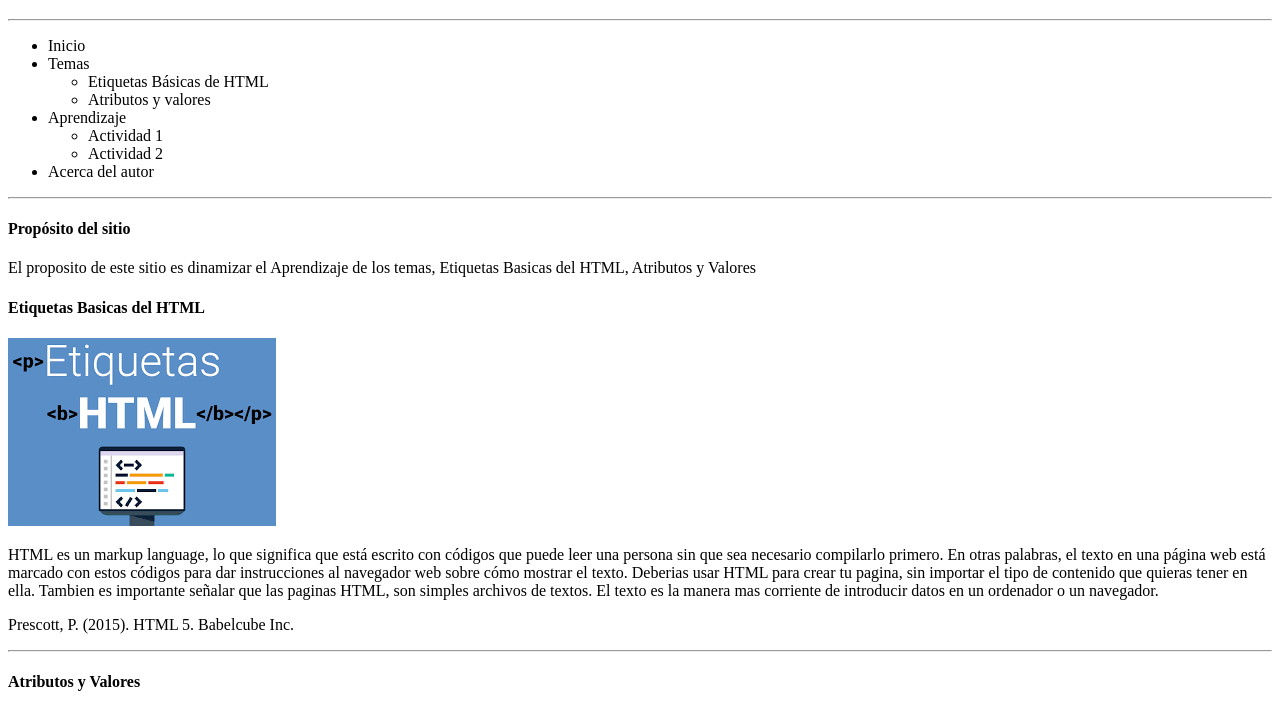
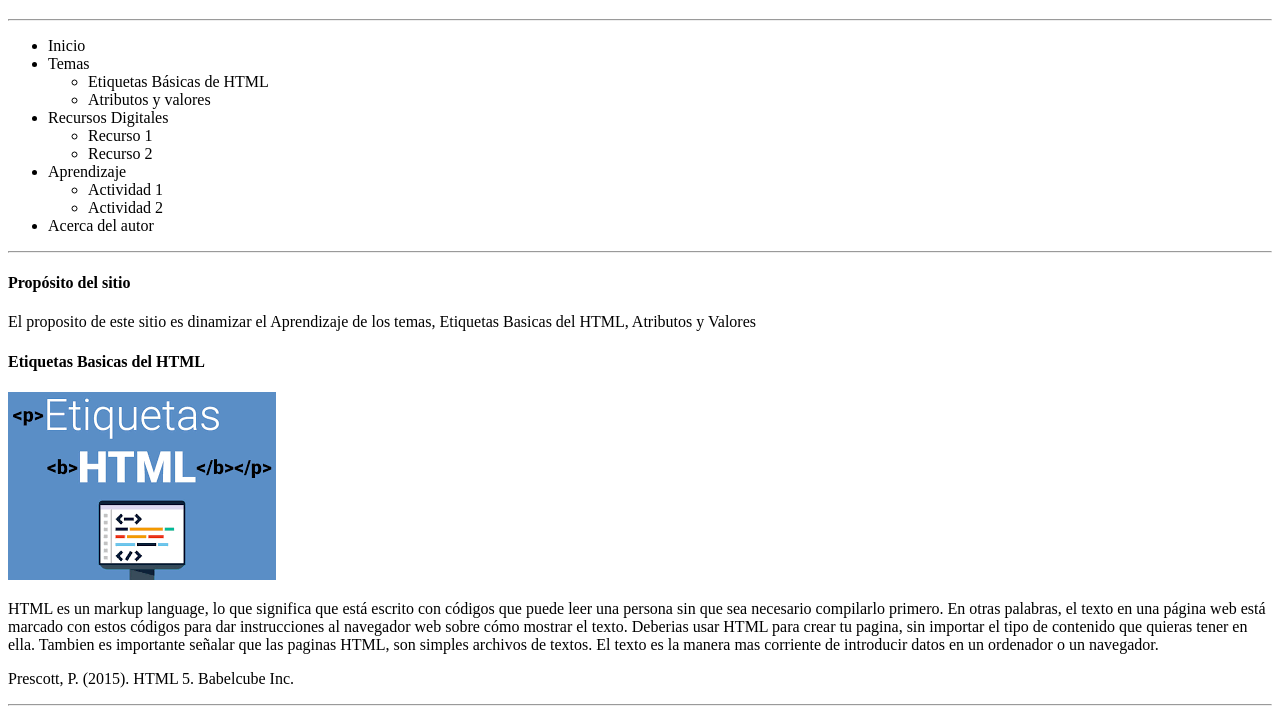
Before and after one commit to Cardila0916/DSWCarlosArdilaCh, a plain HTML site: page Fase2/design.html in a window 1280 px wide. Shown: the part 61-770 px from the top of the page. Drawn offline with Linux system fonts and the light colour scheme.

Commit message:
Update design.html

```diff
--- a/Fase2/design.html
+++ b/Fase2/design.html
@@ -20,11 +20,19 @@
                     <li> Atributos y valores </li>
                 </ul>
             </li>
-            <li>Aprendizaje</li>
-            <ul>
-                <li>Actividad 1</li>
-                <li>Actividad 2</li>
-            </ul>
+            <li>Recursos Digitales
+                <ul>
+                    <li>Recurso 1</li>
+                    <li>Recurso 2</li>
+                </ul>
+            </li>
+            <li>Aprendizaje
+                <ul>
+                    <li>Actividad 1</li>
+                    <li>Actividad 2</li>
+                </ul>
+            </li>
+
             <li>Acerca del autor</li>
         </Ul>
     </nav>
```
